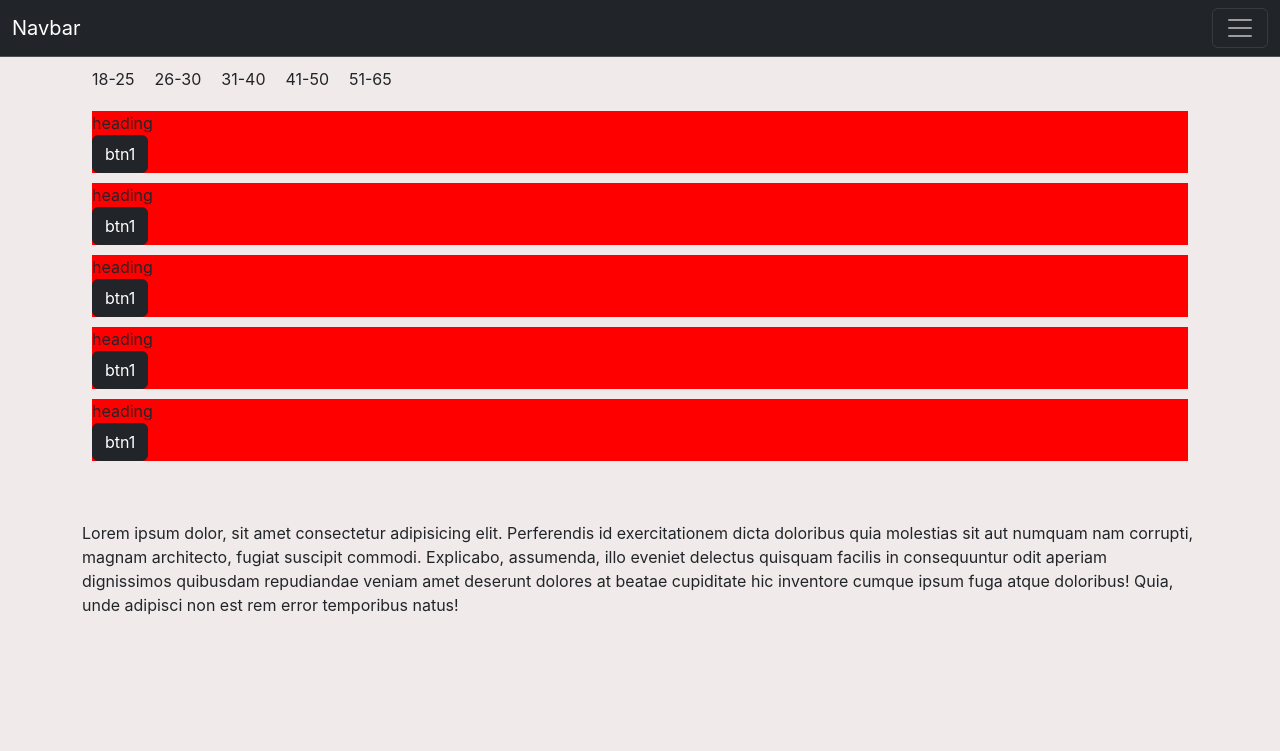
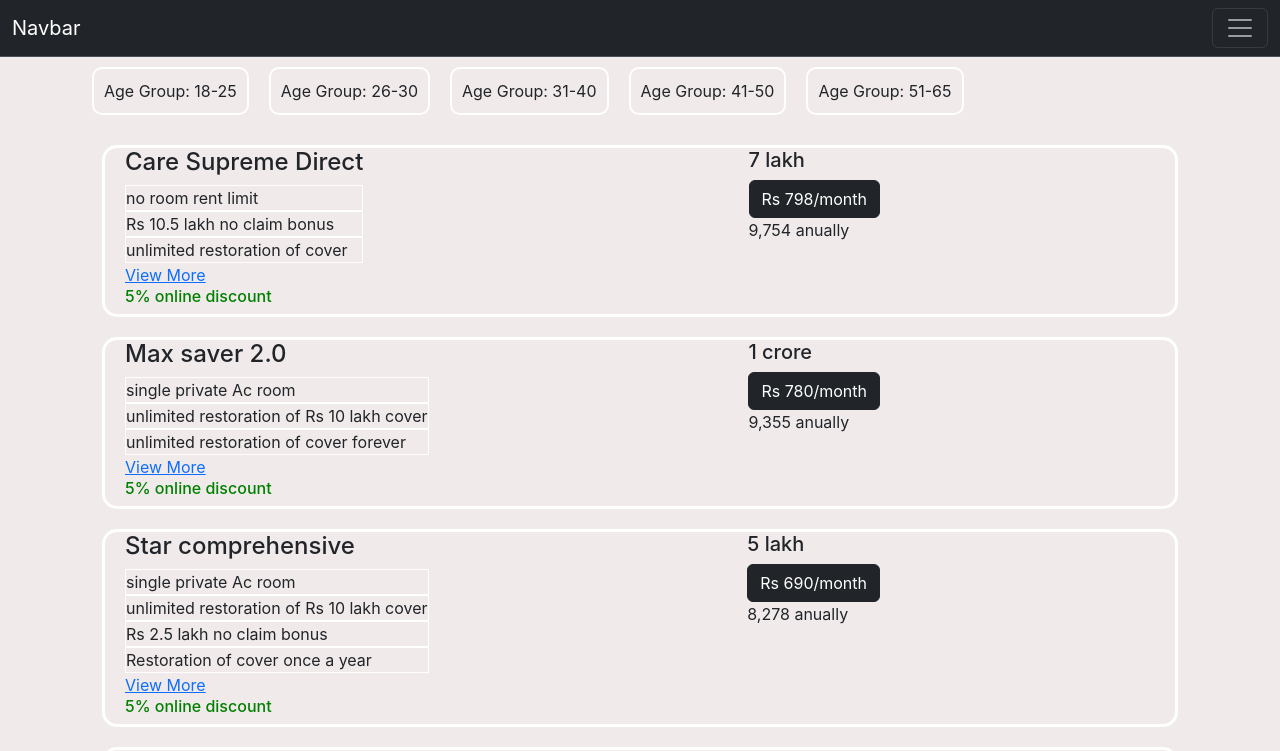
Before and after one commit to AdityaRaimec22/healthfirst, a React (Create React App) app: page /plans in a window 1280 px wide. Shown: the top 751 px of the page. Built offline with nearby package versions, Linux system fonts and the light colour scheme.

Commit message:
new commit

```diff
--- a/src/components/Advantage.css
+++ b/src/components/Advantage.css
@@ -41,6 +41,10 @@
 .column{
     display: 'flex';
     flex-direction: 'column';
+}
+
+footer{
+    background-color: rgb(216, 210, 210);
 }
 
 .infoDiv{
--- a/src/components/Footer.js
+++ b/src/components/Footer.js
@@ -1,16 +1,11 @@
 import React from 'react'
+import './Advantage.css'
 
 export default function Footer() {
   return (
-    <footer>
+    <footer >
         <div className="container" style={{marginTop:'60px'}}>
-            <p>Lorem ipsum dolor, sit amet consectetur adipisicing elit. Perferendis id
-                exercitationem dicta doloribus quia molestias sit aut numquam nam corrupti,
-                 magnam architecto, fugiat suscipit commodi. Explicabo, assumenda, illo eveniet
-                 delectus quisquam facilis in consequuntur odit aperiam dignissimos quibusdam
-                 repudiandae veniam amet deserunt dolores at beatae cupiditate hic inventore
-                 cumque ipsum fuga atque doloribus! Quia, unde adipisci non est rem error temporibus
-                 natus! </p>
+            <p>T&C Apply. **Maximum entry age for Optima Secure is 65 years ˇHealth Care Providers include Network hospitals and Diagnostic centers. Data as on March 2022. Please refer to the website www.hdfcergo.com for an updated network list. @1.51 crore+ active customers as on July 2022 '''Subject to change as per Tax Laws in India ^*Only if purchased from www.hdfcergo.com^^ Figure as of 31st March 2022 ̑ Figure as on 31st March 2022 °°4X coverage means base Sum Insured + Plus Benefit (after 2 Policy Years) + Secure Benefit + Automatic Restore Benefit ~Get Guaranteed Secure, Plus, Protect and Restore Benefits ‘* For the non-medical expenses listed under this policy incurred in relation to an admissible claim *Premium mentioned is excluding taxes with 5% online discount for a 30-year-old individual residing in 2 Tier location for sum insured of 5 lacs *^No cost instalment available for only debit </p>
         </div>
     </footer>
   )
--- a/src/components/Plans.js
+++ b/src/components/Plans.js
@@ -1,11 +1,11 @@
-import React,{useState} from 'react'
+import React, { useState } from 'react'
 import planData from './plans.json'
 import { Link } from 'react-router-dom';
 import './Advantage.css'
 
 export default function Plans() {
-    const[ageGroup, setAgeGroup] = useState('18-25');
-    const[selectedPlan, setSelectedPlan] = useState(null);
+    const [ageGroup, setAgeGroup] = useState('18-25');
+    const [selectedPlan, setSelectedPlan] = useState(null);
     const Details = "Detail";
     const changePlan = (inputText) => {
         let newInput = inputText.toString();
@@ -22,18 +22,32 @@ export default function Plans() {
 
     return (
         <div className='container'>
-      <div style={{display:'flex',flexDirection:'row'}}>
-        {planData.plans.ageGroup.map((ele)=>{
-            return <div style={{margin:'10px'}} onClick={()=>changePlan(ele.age)}>{ele.age}</div>
+            <div style={{ display: 'flex', flexDirection: 'row' }}>
+                {planData.plans.ageGroup.map((ele) => {
+                    return <div style={{ margin: '10px',border:'2px solid white',borderRadius:'10px',padding:'10px' }} onClick={() => changePlan(ele.age)}>Age Group: {ele.age}</div>
                 })}
             </div>
-      <div>
-        {planData.plans.plan[ageGroup].map((ele)=>{
-            return <div style={{backgroundColor:'red',margin:'10px'}}>
-                <div>{ele.heading}</div>
-                <button type="button" onClick={()=>openModal(ele)} className="btn btn-dark" data-bs-toggle="modal" data-bs-target="#exampleModal">
+            <div >
+                {planData.plans.plan[ageGroup].map((ele) => {
+                    return <div style={{ display: 'flex', flexDirection: 'row',border:'3px solid white',borderRadius:'15px',margin:'20px' }}>
+                        <div style={{marginLeft:'20px'}}>
+                            <h4 >{ele.heading}</h4>
+                            {ele.tags.map(tag => (
+                                <div class="tag" style={{border:'1px solid white'}}>{tag}</div>
+                            ))}
+                            <a href="">View More</a>
+                            <h6 style={{color:'green'}}>{ele.Discount}</h6>
+                            </div>
+                            <div style={{position:'absolute',right:'400px'}}>
+
+                                    <h5>{ele.coverAmount}</h5>
+                                    <button type="button" onClick={() => openModal(ele)} className="btn btn-dark" data-bs-toggle="modal" data-bs-target="#exampleModal">
                                         {ele.amountPerMonth}
                                     </button>
+                                    <div>{ele.amountAnnually}</div>
+
+                            </div>
+
                     </div>
 
                 })}
@@ -46,9 +60,10 @@ export default function Plans() {
                             <h1 className="modal-title fs-5" id="exampleModalLabel">{selectedPlan && Details}</h1>
                             <button type="button" className="btn-close" data-bs-dismiss="modal" aria-label="Close"></button>
                         </div>
-                <div className="modal-body" style={{display:'flex',flexDirection:'column'}}>
+                        <div className="modal-body" style={{ display: 'flex', flexDirection: 'column' }}>
                             <div>{selectedPlan && selectedPlan.heading}</div>
                             <div>{selectedPlan && selectedPlan.amountPerMonth}</div>
+                            <div>{selectedPlan && selectedPlan.tags}</div>
                         </div>
                         <div className="modal-footer">
                             <button type="button" className="btn btn-dark" data-bs-dismiss="modal">Close</button>
--- a/src/components/Questions.js
+++ b/src/components/Questions.js
@@ -53,8 +53,8 @@ export default function Questions() {
       <div style={{border:'3px solid white',borderRadius:'15px'}}>
         <div>
           {Questions.map((ele)=>{
-            return <div>
-              <h5>{ele.question}</h5>
+            return <div style={{padding:'10px',background:'grey',margin:'20px',border:'1px solid grey',borderRadius:'15px'}}>
+              <div><h5>{ele.question}</h5></div>
             <div></div>
             </div>
           })}
--- a/src/components/plans.json
+++ b/src/components/plans.json
@@ -20,44 +20,44 @@
         "plan": {
             "18-25": [
                 {
-                    "heading": "heading",
+                    "heading": "Care Supreme Direct",
                     "Discount": "5% online discount",
                     "tags": ["no room rent limit","Rs 10.5 lakh no claim bonus","unlimited restoration of cover"],
                     "coverAmount": "7 lakh",
-                    "amountPerMonth": "btn1",
-                    "amountAnnually": ""
+                    "amountPerMonth": "Rs 798/month",
+                    "amountAnnually": "9,754 anually"
                 },
                 {
-                    "heading": "heading",
+                    "heading": "Max saver 2.0",
                     "Discount": "5% online discount",
                     "tags": ["single private Ac room","unlimited restoration of Rs 10 lakh cover","unlimited restoration of cover forever"],
                     "coverAmount": "1 crore",
-                    "amountPerMonth": "btn1",
-                    "amountAnnually": ""
+                    "amountPerMonth": "Rs 780/month",
+                    "amountAnnually": "9,355 anually"
                 },
                 {
-                    "heading": "heading",
+                    "heading": "Star comprehensive",
                     "Discount": "5% online discount",
                     "tags": ["single private Ac room","unlimited restoration of Rs 10 lakh cover","Rs 2.5 lakh no claim bonus","Restoration of cover once a year"],
                     "coverAmount": "5 lakh",
-                    "amountPerMonth": "btn1",
-                    "amountAnnually": ""
+                    "amountPerMonth": "Rs 690/month",
+                    "amountAnnually": "8,278 anually"
                 },
                 {
-                    "heading": "heading",
+                    "heading": "Active fit plus",
                     "Discount": "5% online discount",
                     "tags": ["No room rent limit","50000 No claim bonus","Restoration of cover once a year"],
                     "coverAmount": "5 lakh",
-                    "amountPerMonth": "btn1",
-                    "amountAnnually": ""
+                    "amountPerMonth": "Rs 453/month",
+                    "amountAnnually": "5,429 anually"
                 },
                 {
-                    "heading": "heading",
+                    "heading": "Individual health guard gold",
                     "Discount": "5% online discount",
                     "tags": ["No room rent limit","Rs 2.5 lakh no claim bonus","Restoration of cover once a year"],
                     "coverAmount": "5 lakh",
-                    "amountPerMonth": "btn1",
-                    "amountAnnually": ""
+                    "amountPerMonth": "Rs 465/month",
+                    "amountAnnually": "5,569 anually"
                 }
             ],
             "26-30": [
```
Lines whose indentation alone changed are shown as unchanged.
